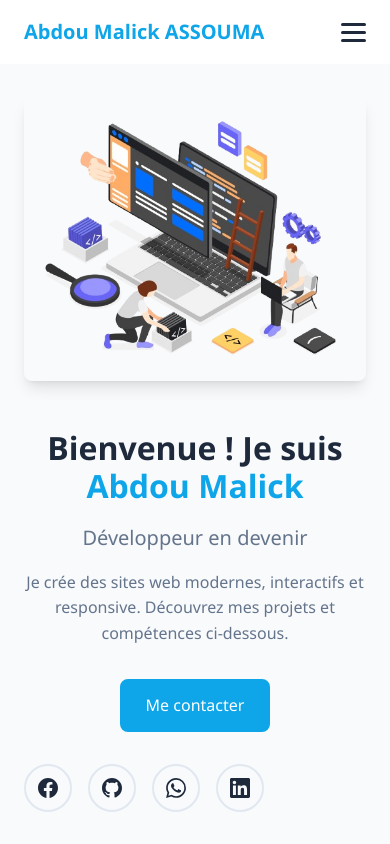
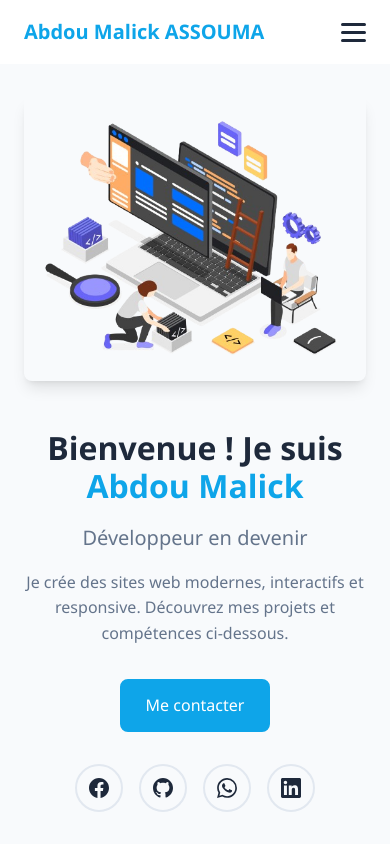
Before and after one commit to malickasso/abdoumalick-assouma.github.io, a plain HTML site: page index.html in a window 390 px wide. Shown: the top 844 px of the page. Drawn offline with Linux system fonts and the light colour scheme.

Commit message:
Add files via upload

```diff
--- a/style.css
+++ b/style.css
@@ -612,6 +612,10 @@ img {
     font-size: 1.25rem;
   }
 
+  .social-links {
+    justify-content: center;
+  }
+
   .projects-grid {
     grid-template-columns: 1fr;
   }
```
